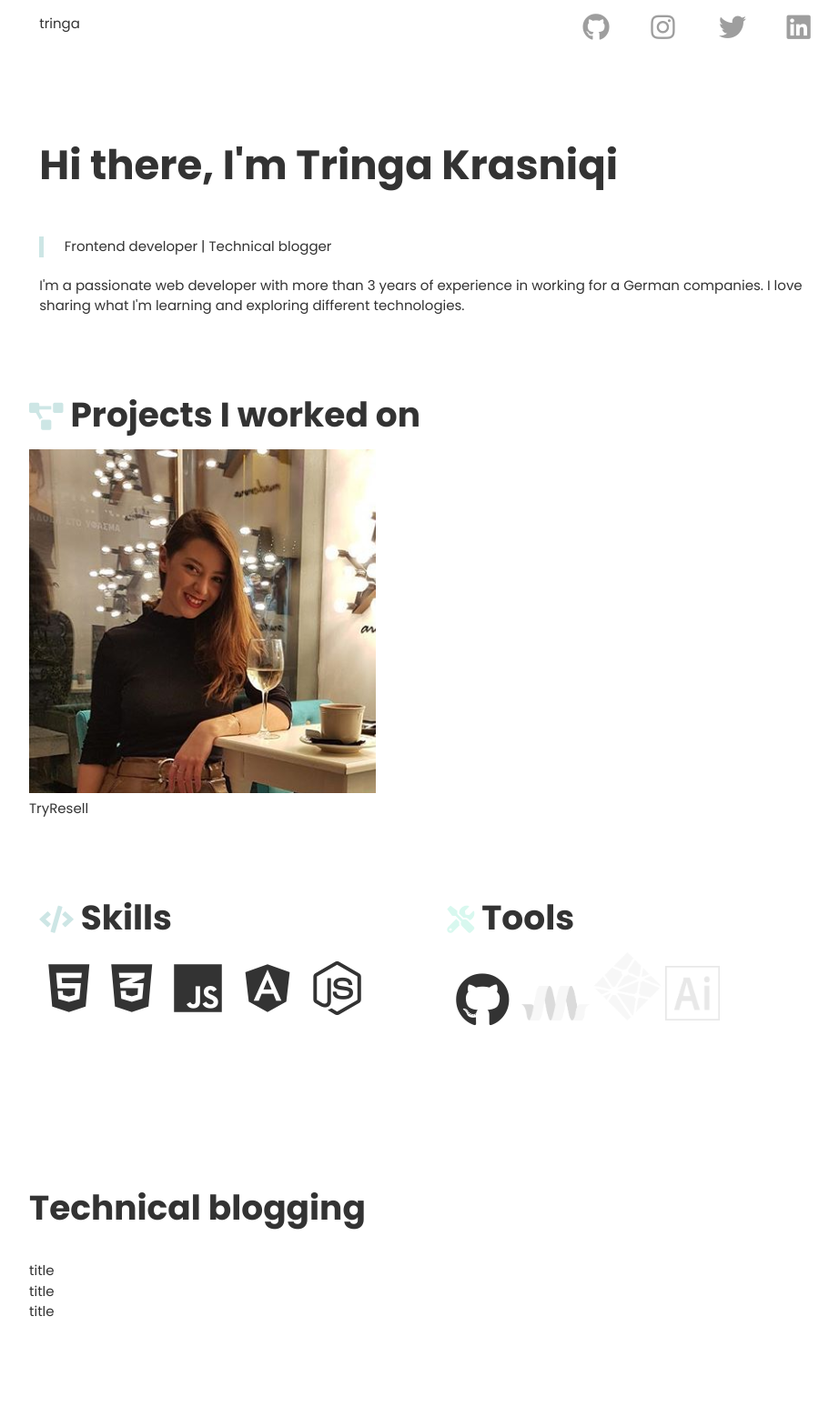
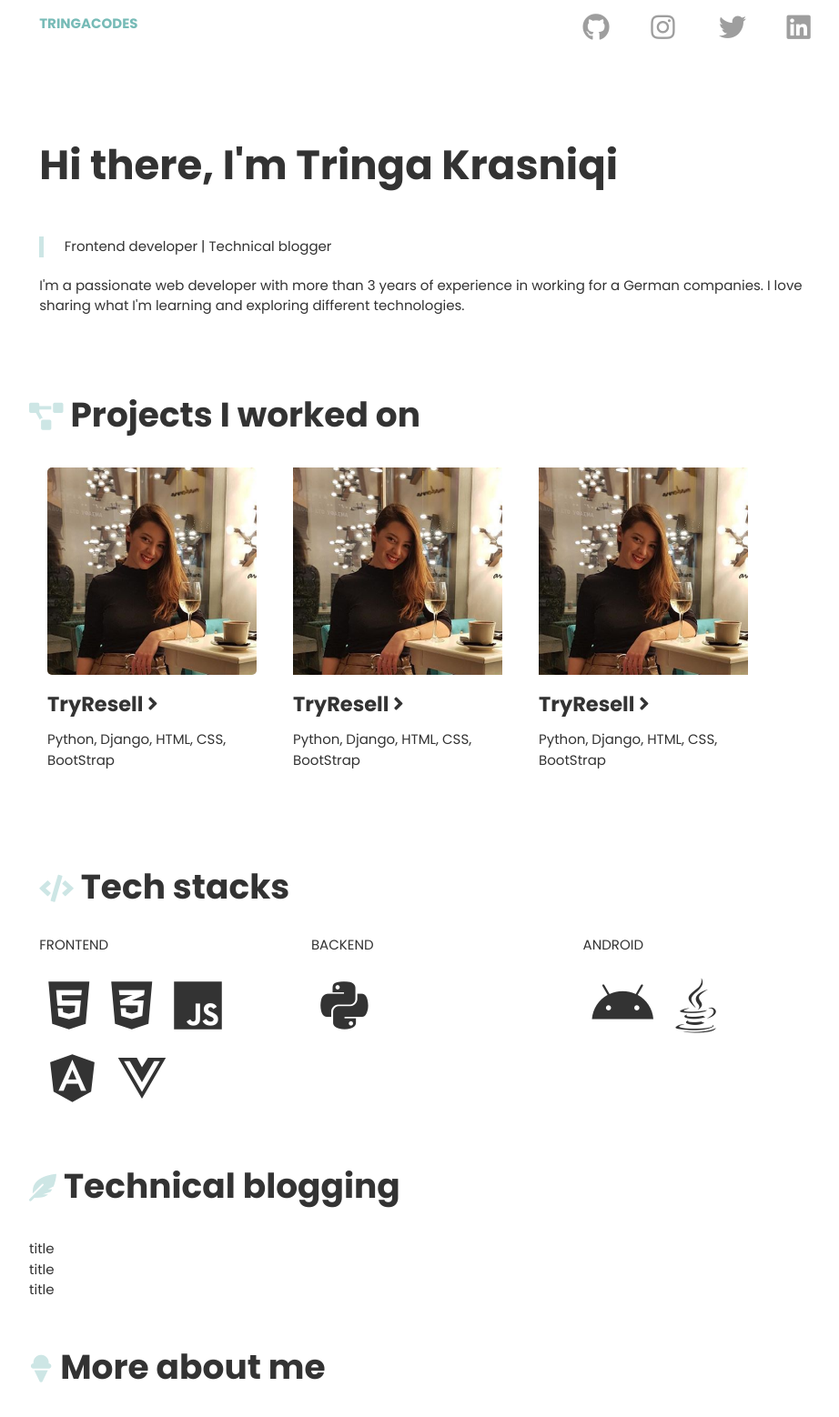
Before and after one commit to tringakrasniqi/personal-website, a plain HTML site: page index.html in a window 1280 px wide. Shown: the top 1558 px of the page at 91% size, without its empty margins (160-1082 px from the left). Drawn offline with nearby package versions, Linux system fonts and the light colour scheme.

Commit message:
Added styling improvements and deleted files

```diff
--- a/css/style.css
+++ b/css/style.css
@@ -1,6 +1,7 @@
 :root {
       --background-color: #ffffff;
       --primary-light-color: #c0e0de;
+      --primary-dark-color: #77bbb7;
       --secondary-color: #cde6e5;
       --secondary-light-color:#d8f8ef;
       --dark-color: #333333;
@@ -42,6 +43,12 @@ footer {
       background-color: var(--primary-light-color) !important;
 }
 
+.name-logo {
+      font-weight: bolder;
+      font-size: 1em;
+      color: var(--primary-dark-color)
+}
+
 #about_site_modal {
       background-color: var(--priamry-light-color);
       color: #ffffff;
@@ -49,20 +56,6 @@ footer {
 
 .btn {
       background-color: var(--secondary-light-color);
-}
-
-#about_me .container {
-      margin-top:100px;
-      margin-bottom: 100px;
-}
-
-#about_me:before {
-      content: "";
-      position: absolute;
-      z-index: -1;
-      width: 100%;
-      height: 130%;
-      top: 0;
 }
 
 .computer-image {
@@ -86,6 +79,7 @@ footer {
 
 .connect-icon:hover {
       opacity: 0.5;
+      transform: scale(0.97);
 }
 
 .title {
@@ -103,15 +97,32 @@ footer {
       display: flex;
       flex-direction: row;
       flex-wrap: wrap;
-      justify-content: space-between;
-      align-content: space-between;
+      justify-content: flex-start;
+      align-content: center;
+}
+
+.card-container {
+      width: 250px;
+      padding: 10px;
+      margin: 10px;
 }
 
 .card-image {
       transition: all 0.25s ease;
+      border-radius: 5px;
 }
 
 .card-image:hover {
       cursor: pointer;
-      transform: scale(0.9);
+      transform: scale(0.97);
 }
+
+.cover-image {
+      border-radius: 5px;
+}
+
+.card-title {
+      padding: 10px 0px;
+      font-weight: bold;
+      font-size: 1.5em;
+}
--- a/index.html
+++ b/index.html
@@ -25,6 +25,7 @@
 
             <meta name="viewport" content="width=device-width, minimum-scale=1">
             <meta name="description" content="Hi, I'm Tringa. A Software Engineering graduate with years of experience as a web developer and an aspiring web designer. I'm slowly specialising in developing websites for small-medium businesses or portfoilos"/>
+
             <!-- Materialize Compiled and minified JavaScript -->
             <title>Tringa Krasniqi | Web developer</title>
       </head>
@@ -33,19 +34,35 @@
                   <div class="container">
                         <div class="row">
                               <div class="col s8 m8 l8">
-                                    <p></p>tringa</p>
+                                    <p class="name-logo">TRINGACODES</p>
                               </div>
                               <div class="col s1 m1 l1">
-                                    <p><a href="https://github.com/tringakrasniqi"><i class="fab fa-github small grey-text"></i></a href=""></p>
+                                    <p class="connect-icon">
+                                          <a href="https://github.com/tringakrasniqi">
+                                                <i class="fab fa-github small grey-text"></i>
+                                          </a>
+                                    </p>
                               </div>
                               <div class="col s1 m1 l1">
-                                    <p><a href="https://www.instagram.com/tringacodes/"><i class="fab fa-instagram small grey-text"></i></a></p>
+                                    <p class="connect-icon">
+                                          <a href="https://www.instagram.com/tringacodes/">
+                                                <i class="fab fa-instagram small grey-text"></i>
+                                          </a>
+                                    </p>
                               </div>
                               <div class="col s1 m1 l1">
-                                    <p><a href="https://twitter.com/tringa_k"><i class="fab fa-twitter small grey-text"></i></a></p>
+                                    <p class="connect-icon">
+                                          <a href="https://twitter.com/tringa_k">
+                                                <i class="fab fa-twitter small grey-text"></i>
+                                          </a>
+                                    </p>
                               </div>
                               <div class="col s1 m1 l1">
-                                    <p><a href="https://www.linkedin.com/in/tringakrasniqi/"><i class="fab fa-linkedin small grey-text"></i></a></p>
+                                    <p class="connect-icon">
+                                          <a href="https://www.linkedin.com/in/tringakrasniqi/">
+                                                <i class="fab fa-linkedin small grey-text"></i>
+                                          </a>
+                                    </p>
                               </div>
                         </div>
                   </div>
@@ -79,54 +96,58 @@
                               <div class="cards-container">
                                     <div class="card-container">
                                           <div class="card-image">
+                                                <img src="assets/my_img.png" class="responsive-img cover-image"/>
+                                          </div>
+                                          <div class="card-title">TryResell <i class="fas fa-angle-right"></i></div>
+                                          <div class="card-techs">Python, Django, HTML, CSS, BootStrap</div>
+                                    </div>
+                                    <div class="card-container">
+                                          <div class="card-image">
                                                 <img src="assets/my_img.png" class="responsive-img"/>
                                           </div>
-                                          <div class="card-title">TryResell</div>
+                                          <div class="card-title">TryResell <i class="fas fa-angle-right"></i></div>
+                                          <div class="card-techs">Python, Django, HTML, CSS, BootStrap</div>
                                     </div>
-                                    <!-- <div class="card">
-                                          <div class="card-image"><img src="assets/my_img.png" class="responsive-img"/></div>
-                                          <div class="card-title">TryResell</div>
-                                          <div class="card-actions">View</div>
+                                    <div class="card-container">
+                                          <div class="card-image">
+                                                <img src="assets/my_img.png" class="responsive-img"/>
                                           </div>
-                                    <div class="card">
-                                          <div class="card-image"><img src="assets/my_img.png" class="responsive-img"/></div>
-                                          <div class="card-title">TryResell</div>
-                                          <div class="card-actions">View</div>
+                                          <div class="card-title">TryResell <i class="fas fa-angle-right"></i></div>
+                                          <div class="card-techs">Python, Django, HTML, CSS, BootStrap</div>
                                     </div>
-                                    <div class="card">
-                                          <div class="card-image"><img src="assets/my_img.png" class="responsive-img"/></div>
-                                          <div class="card-title">TryResell</div>
-                                          <div class="card-actions">View</div>
-                                    </div> -->
                               </div>
                         </div>
                   </section>
 
                   <section id="skills">
                         <div class="container">
-                              <div class="row padding-bottom-50" >
-                                    <div class="col s12 m6 l6 padding-top-20">
+                              <div class="row" >
+                                    <div class="col s12 m12 l12 padding-top-20">
                                           <div class="title">
                                                 <i class="fas fa-code small text-color-secondary"></i>
-                                                Skills
+                                                Tech stacks
                                           </div>
+                                          <div class="row">
+                                                <div class="col s12 m4 l4">
+                                                      <p>FRONTEND</p>
                                                       <i class="skills-icon fab fa-html5 medium"></i>
                                                       <i class="skills-icon fab fa-css3-alt medium"></i>
                                                       <i class="skills-icon fab fa-js medium"></i>
                                                       <i class="skills-icon fab fa-angular medium"></i>
-                                          <i class="skills-icon fab fa-node-js medium"></i>
+                                                      <i class="skills-icon fab fa-vuejs medium"></i>
                                                 </div>
-                                    <div class="col s12 m6 l6 padding-top-20" >
+                                                <div class="col s12 m4 l4">
+                                                      <p>BACKEND</p>
+                                                      <i class="skills-icon fab fa-python medium"></i>
+                                                </div>
+                                                <div class="col s12 m4 l4">
+                                                      <p>ANDROID</p>
+                                                      <i class="skills-icon fab fa-android medium"></i>
+                                                      <i class="skills-icon fab fa-java medium"></i>
+                                                </div>
+                                          </div>
+                                    </div>
 
-                                          <div class="title">
-                                                <i class="fas fa-tools small text-color-secondary-bright"></i>
-                                                Tools
-                                          </div>
-                                          <i class="skills-icon fab fa-github medium"></i>
-                                          <img src="assets/materializecss-458335.png" class="responsive-img" style="width: 5rem" alt="css tool for web development"/>
-                                          <img src="assets/netlify.png" class="responsive-img" style="width: 5rem" alt="web development tool, netlify"/>
-                                          <img src="assets/illustrator.png" class="responsive-img" style="width: 4rem" alt="web design tool, adobe illustrator"/>
-                                    </div>
                               </div>
                         </div>
                   </section>
@@ -136,6 +157,7 @@
                         <div class="container" data-aos="fade-up">
                               <div class="row">
                                     <div class="title">
+                                          <i class="fas fa-feather-alt small text-color-secondary"></i>
                                           Technical blogging
                                     </div>
                               </div>
@@ -151,9 +173,10 @@
 
                       <!-- about me -->
                   <section id="about_me" data-aos="fade-up">
-                        <div class="container" data-aos="fade-up">
+                        <div class="container padding-bottom-50" data-aos="fade-up">
                               <div class="row">
                                     <div class="title">
+                                          <i class="fas fa-ice-cream small text-color-secondary"></i>
                                           More about me
                                     </div>
                               </div>
@@ -174,10 +197,11 @@
                               </div>
                         </div>
                   </section>
+            </main>
 
-                  <!-- contact me -->
-                  <section id="contact" class="row">
-                        <div class="container padding-top-50 padding-bottom-50">
+            <!-- footer -->
+            <footer class="page-footer">
+                  <div class="container padding-bottom-50">
                         <div class="row">
                               <div class="col l5 m12 s12" >
                                     Instagram
@@ -187,7 +211,7 @@
                                           </div>
                                     </div>
                               </div>
-                                    <div class="col l6 m12 s12 offset-l1" data-aos="fade-up">
+                              <div class="col l6 m12 s12 offset-l1">
                                     <div>
                                           <img src="assets/PaperPlane.png" class="paper-plane responsive-img image-container" style="position:absolute; width: 550px;padding-top:50px;"/>
                                     </div>
@@ -201,29 +225,27 @@
                               </div>
                         </div>
                   </div>
-                  </section>
-            </main>
-
-            <!-- footer -->
-            <footer class="page-footer">
                   <div class="container">
                         <div class="row">
-                        <div class="col 12 s12">
-                              <h5 class="white-text">Let's connect!</h5>
-                        </div>
-                  </div>
-                  <div class="row">
                               <div class="col s3 m3 l3 connect-icon">
-                              <a href="https://github.com/tringakrasniqi"><i class="fab fa-github medium grey-text text-lighten-4"></i></a href="">
+                                    <a href="https://github.com/tringakrasniqi">
+                                          <i class="fab fa-github small grey-text text-lighten-4"></i>
+                                    </a>
                               </div>
                               <div class="col s3 m3 l3 connect-icon">
-                              <a href="https://www.instagram.com/tringacodes/"><i class="fab fa-instagram medium grey-text text-lighten-4"></i></a>
+                                    <a href="https://www.instagram.com/tringacodes/">
+                                          <i class="fab fa-instagram small grey-text text-lighten-4"></i>
+                                    </a>
                               </div>
                               <div class="col s3 m3 l3 connect-icon">
-                              <a href="https://twitter.com/tringa_k"><i class="fab fa-twitter medium grey-text text-lighten-4"></i></a>
+                                    <a href="https://twitter.com/tringa_k">
+                                          <i class="fab fa-twitter small grey-text text-lighten-4"></i>
+                                    </a>
                               </div>
                               <div class="col s3 m3 l3 connect-icon">
-                              <a href="https://www.linkedin.com/in/tringakrasniqi/"><i class="fab fa-linkedin medium grey-text text-lighten-4"></i></a>
+                                    <a href="https://www.linkedin.com/in/tringakrasniqi/">
+                                          <i class="fab fa-linkedin small grey-text text-lighten-4"></i>
+                                    </a>
                               </div>
                         </div>
                   </div>
--- a/js/index.js
+++ b/js/index.js
@@ -1,6 +1,3 @@
-$(document).ready(function(){
-      $('.sidenav').sidenav();
-});
 
 $(document).ready(function(){
       $('.modal').modal();
```
Also changed, not shown: assets/52387.png (deleted), assets/favicon.ico (deleted), assets/illustrator.png (deleted), assets/materializecss-458335.png (deleted), assets/netlify.png (deleted), 1 other file. Lines whose indentation alone changed are shown as unchanged.
